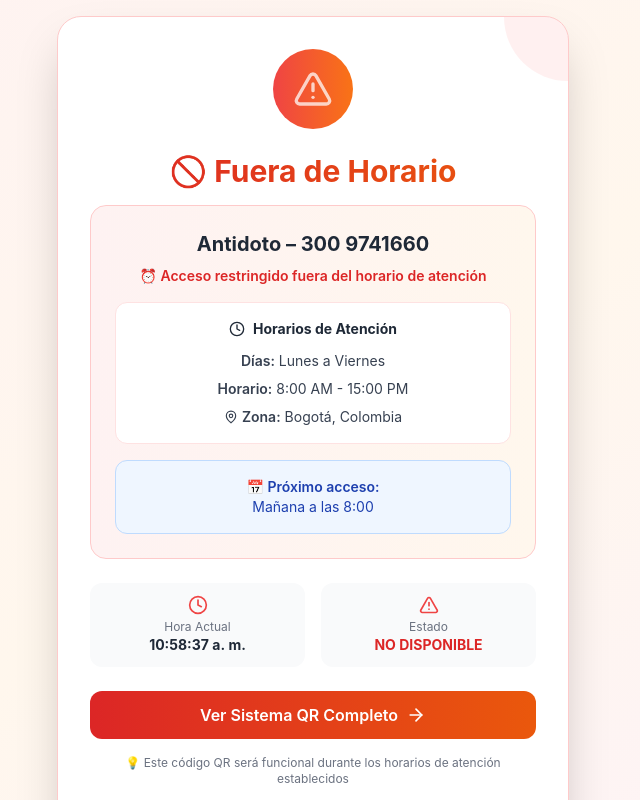
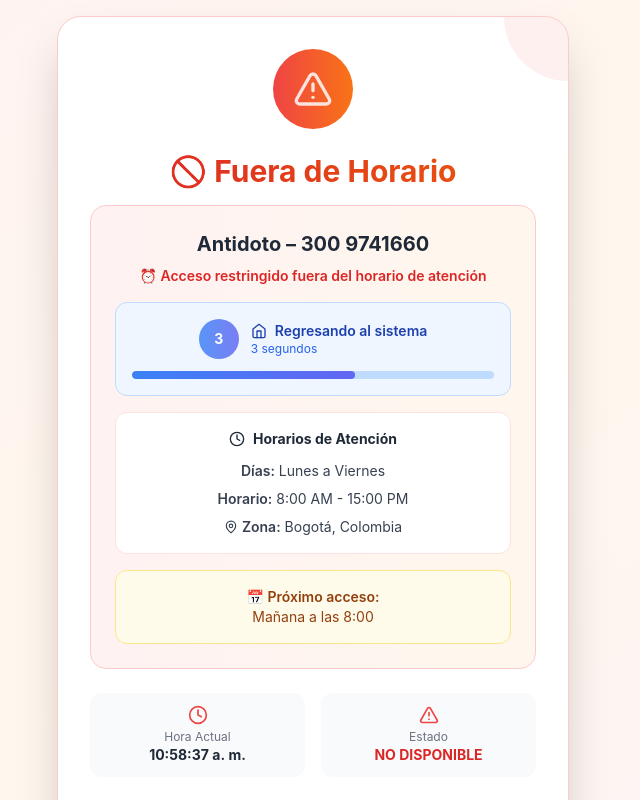
Before and after one commit to BryanCodeDev/gestor_de_qr, a React (Create React App) app: page /qr/1 in a window 1280 px wide. Shown: the top 800 px of the page, without its empty margins (327-967 px from the left). Built offline with nearby package versions, Linux system fonts and the light colour scheme.

Commit message:
Subida inicial del proyecto Gestor de QR

```diff
--- a/src/pages/QRRedirect.jsx
+++ b/src/pages/QRRedirect.jsx
@@ -1,6 +1,6 @@
 import React, { useEffect, useState } from 'react';
 import { useParams } from 'react-router-dom';
-import { Clock, AlertTriangle, CheckCircle, ArrowRight, Calendar, MapPin } from 'lucide-react';
+import { Clock, AlertTriangle, CheckCircle, ArrowRight, Calendar, MapPin, Home } from 'lucide-react';
 import { FORM_CONFIGS } from '../config/formsConfig';
 import { useScheduleCheck } from '../hooks/useScheduleCheck';
 
@@ -8,6 +8,7 @@ const QRRedirect = () => {
   const { formId } = useParams();
   const { isActive, timeString, scheduleInfo, nextSchedule } = useScheduleCheck();
   const [countdown, setCountdown] = useState(3);
+  const [redirectCountdown, setRedirectCountdown] = useState(8); // 8 segundos para redirigir a página principal
   const [formConfig, setFormConfig] = useState(null);
 
   useEffect(() => {
@@ -15,11 +16,12 @@ const QRRedirect = () => {
     const config = FORM_CONFIGS.find(f => f.id === parseInt(formId));
     setFormConfig(config);
 
-    // Si está activo, redirigir después del countdown
+    // Si está ACTIVO, redirigir al formulario de Google después del countdown
     if (isActive && config) {
       const timer = setInterval(() => {
         setCountdown((prev) => {
           if (prev <= 1) {
+            // 🎯 REDIRECCIÓN AL FORMULARIO DE GOOGLE
             window.location.href = config.url;
             return 0;
           }
@@ -28,6 +30,22 @@ const QRRedirect = () => {
       }, 1000);
 
       return () => clearInterval(timer);
+    }
+
+    // Si está INACTIVO, redirigir a la página principal después de 8 segundos
+    if (!isActive) {
+      const redirectTimer = setInterval(() => {
+        setRedirectCountdown((prev) => {
+          if (prev <= 1) {
+            // 🏠 REDIRECCIÓN A LA PÁGINA PRINCIPAL DEL SISTEMA QR
+            window.location.href = 'https://gestor-qr.netlify.app/';
+            return 0;
+          }
+          return prev - 1;
+        });
+      }, 1000);
+
+      return () => clearInterval(redirectTimer);
     }
   }, [formId, isActive, formConfig]);
 
@@ -50,7 +68,7 @@ const QRRedirect = () => {
     );
   }
 
-  // Si está ACTIVO - Página de redirección automática
+  // Si está ACTIVO - Página de redirección automática AL FORMULARIO DE GOOGLE
   if (isActive) {
     return (
       <div className="min-h-screen bg-gradient-to-br from-green-50 via-blue-50 to-indigo-50 flex items-center justify-center p-4">
@@ -74,7 +92,7 @@ const QRRedirect = () => {
             {/* Info del formulario */}
             <div className="bg-gradient-to-r from-green-50 to-blue-50 rounded-2xl p-6 mb-6 border border-green-200">
               <h2 className="text-xl font-bold text-gray-800 mb-2">{formConfig.name}</h2>
-              <p className="text-sm text-gray-600 mb-4">Redirigiendo al formulario solicitado...</p>
+              <p className="text-sm text-gray-600 mb-4">🎯 Redirigiendo al formulario de Google...</p>
 
               {/* Countdown */}
               <div className="flex items-center justify-center gap-3 mb-4">
@@ -82,7 +100,7 @@ const QRRedirect = () => {
                   {countdown}
                 </div>
                 <div className="text-left">
-                  <p className="text-sm font-semibold text-gray-700">Redirigiendo en</p>
+                  <p className="text-sm font-semibold text-gray-700">Accediendo en</p>
                   <p className="text-xs text-gray-500">{countdown} segundo{countdown !== 1 ? 's' : ''}</p>
                 </div>
               </div>
@@ -110,7 +128,7 @@ const QRRedirect = () => {
               </div>
             </div>
 
-            {/* Botón de redirección manual */}
+            {/* Botón de redirección manual AL FORMULARIO */}
             <button
               onClick={() => window.location.href = formConfig.url}
               className="w-full bg-gradient-to-r from-green-600 to-blue-600 hover:from-green-700 hover:to-blue-700 text-white py-3 px-6 rounded-xl font-semibold transition-all duration-300 transform hover:scale-105 flex items-center justify-center gap-2"
@@ -120,7 +138,7 @@ const QRRedirect = () => {
             </button>
 
             <p className="text-xs text-gray-400 mt-3">
-              Si no se redirige automáticamente, haz clic en el botón
+              🎯 Te llevamos directamente al formulario de Google Forms
             </p>
           </div>
         </div>
@@ -128,7 +146,7 @@ const QRRedirect = () => {
     );
   }
 
-  // Si está INACTIVO - Página de horario restringido
+  // Si está INACTIVO - Página de horario restringido CON REDIRECCIÓN A PÁGINA PRINCIPAL
   return (
     <div className="min-h-screen bg-gradient-to-br from-red-50 via-orange-50 to-pink-50 flex items-center justify-center p-4">
       <div className="bg-white rounded-3xl p-8 shadow-2xl border border-red-200 max-w-lg w-full text-center relative overflow-hidden">
@@ -155,6 +173,30 @@ const QRRedirect = () => {
               ⏰ Acceso restringido fuera del horario de atención
             </p>
 
+            {/* 🏠 CONTADOR DE REDIRECCIÓN A PÁGINA PRINCIPAL */}
+            <div className="bg-blue-50 rounded-xl p-4 mb-4 border border-blue-200">
+              <div className="flex items-center justify-center gap-3 mb-3">
+                <div className="w-10 h-10 bg-gradient-to-r from-blue-500 to-indigo-500 rounded-full flex items-center justify-center text-white font-bold text-sm animate-pulse">
+                  {redirectCountdown}
+                </div>
+                <div className="text-left">
+                  <p className="text-sm font-semibold text-blue-800 flex items-center gap-2">
+                    <Home size={16} />
+                    Regresando al sistema
+                  </p>
+                  <p className="text-xs text-blue-600">{redirectCountdown} segundos</p>
+                </div>
+              </div>
+
+              {/* Barra de progreso de redirección */}
+              <div className="w-full bg-blue-200 rounded-full h-2 overflow-hidden">
+                <div
+                  className="bg-gradient-to-r from-blue-500 to-indigo-500 h-2 rounded-full transition-all duration-1000"
+                  style={{ width: `${((8 - redirectCountdown) / 8) * 100}%` }}
+                ></div>
+              </div>
+            </div>
+
             {/* Horarios de servicio */}
             <div className="bg-white rounded-xl p-4 mb-4 border border-red-100">
               <h3 className="text-sm font-bold text-gray-800 mb-3 flex items-center justify-center gap-2">
@@ -177,8 +219,8 @@ const QRRedirect = () => {
 
             {/* Próximo horario disponible */}
             {nextSchedule && (
-              <div className="bg-blue-50 rounded-xl p-4 border border-blue-200">
-                <p className="text-sm text-blue-800">
+              <div className="bg-amber-50 rounded-xl p-4 border border-amber-200">
+                <p className="text-sm text-amber-800">
                   <span className="font-semibold">📅 Próximo acceso:</span>
                   <br />
                   {nextSchedule.nextAvailable}
@@ -201,13 +243,13 @@ const QRRedirect = () => {
             </div>
           </div>
 
-          {/* Botón para volver al sistema */}
+          {/* Botón para volver al sistema MANUALMENTE */}
           <button
             onClick={() => window.location.href = 'https://gestor-qr.netlify.app/'}
-            className="w-full bg-gradient-to-r from-red-600 to-orange-600 hover:from-red-700 hover:to-orange-700 text-white py-3 px-6 rounded-xl font-semibold transition-all duration-300 transform hover:scale-105 flex items-center justify-center gap-2 mb-4"
+            className="w-full bg-gradient-to-r from-blue-600 to-indigo-600 hover:from-blue-700 hover:to-indigo-700 text-white py-3 px-6 rounded-xl font-semibold transition-all duration-300 transform hover:scale-105 flex items-center justify-center gap-2 mb-4"
           >
-            <span>Ver Sistema QR Completo</span>
-            <ArrowRight size={20} />
+            <Home size={20} />
+            <span>Ir al Sistema QR Ahora</span>
           </button>
 
           <p className="text-xs text-gray-500">
@@ -219,7 +261,7 @@ const QRRedirect = () => {
             <p className="text-xs text-gray-400">
               Sistema desarrollado por MasterCode Company
               <br />
-              Para soporte técnico, visita nuestro sitio web
+              QR Codes Inteligentes con redirección automática
             </p>
           </div>
         </div>
```
